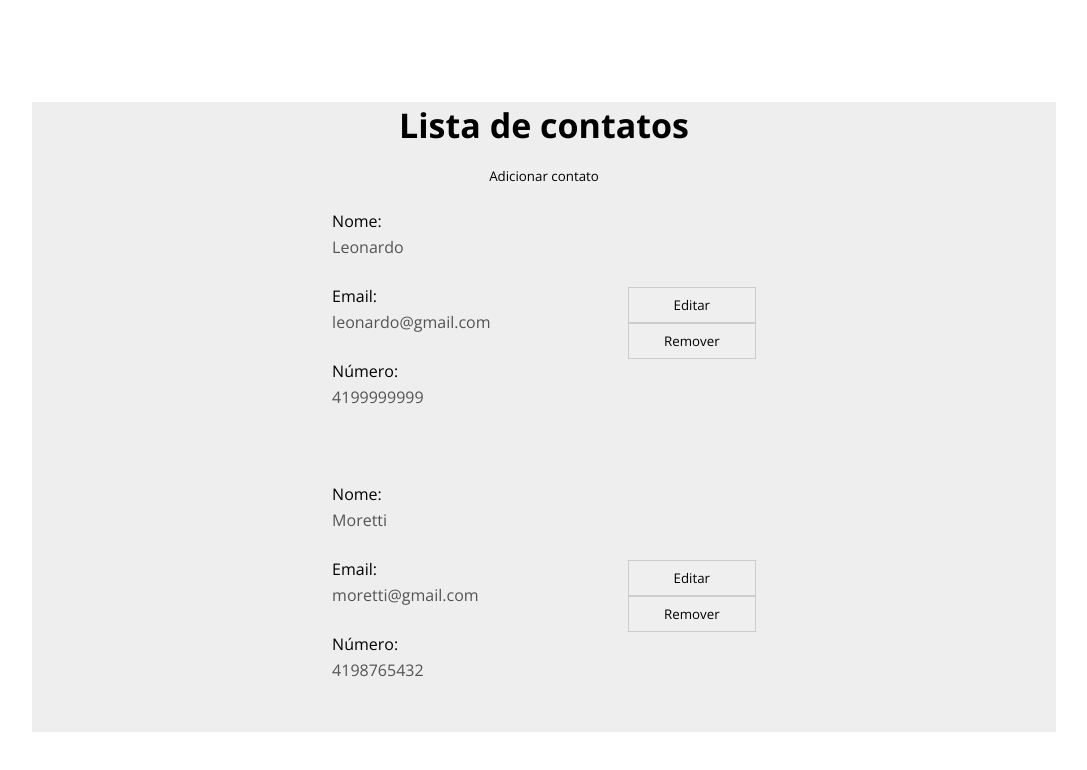
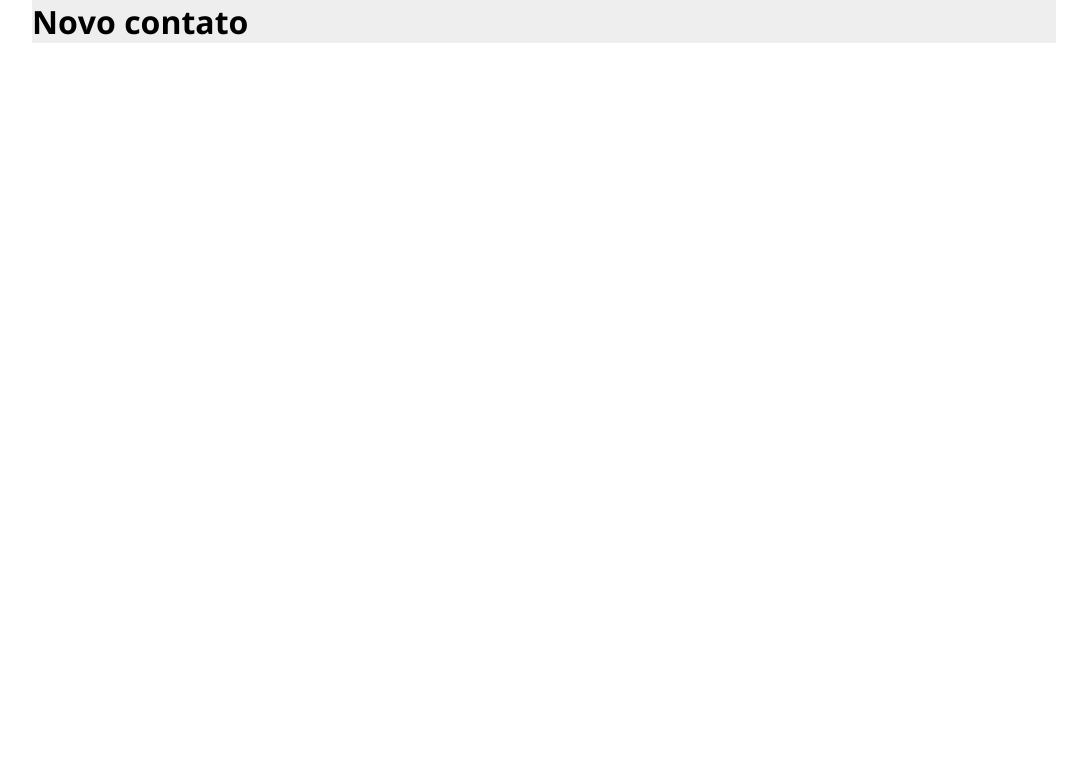
Before and after one commit to MorettiLeonardo/contact-list-react, a React (Create React App) app: page /novo in a window 1280 px wide. Shown: the top 770 px of the page, without its empty margins (96-1183 px from the left). Built offline with nearby package versions, Linux system fonts and the light colour scheme.

Commit message:
criando a rota da home

```diff
--- a/package.json
+++ b/package.json
@@ -50,6 +50,7 @@
     "prettier": "3.1.1",
     "react-icons": "^4.12.0",
     "react-redux": "^9.0.4",
+    "react-router-dom": "^6.21.2",
     "styled-components": "^6.1.8"
   }
 }
--- a/src/App.tsx
+++ b/src/App.tsx
@@ -1,17 +1,28 @@
 import { Provider } from 'react-redux'
+import { createBrowserRouter, RouterProvider } from 'react-router-dom'
 
-import ContactList from './containers/ContactList'
+import store from './store'
+
 import GlobalStyle, { Container } from './styles/style'
-import store from './store'
-import Navbar from './containers/Navbar'
+import Home from './pages/Home'
+
+const routers = createBrowserRouter([
+  {
+    path: '/',
+    element: <Home />
+  },
+  {
+    path: 'novo',
+    element: <h1>Novo contato</h1>
+  }
+])
 
 function App() {
   return (
     <Provider store={store}>
       <GlobalStyle />
       <Container>
-        <Navbar />
-        <ContactList />
+        <RouterProvider router={routers} />
       </Container>
     </Provider>
   )
--- /dev/null
+++ b/src/pages/Home/index.tsx
@@ -0,0 +1,13 @@
+import ContactList from '../../containers/ContactList'
+import Navbar from '../../containers/Navbar'
+
+const Home = () => {
+  return (
+    <>
+      <Navbar />
+      <ContactList />
+    </>
+  )
+}
+
+export default Home
```
Also changed, not shown: 1 other file (tests, documents, lock files or other folders).
